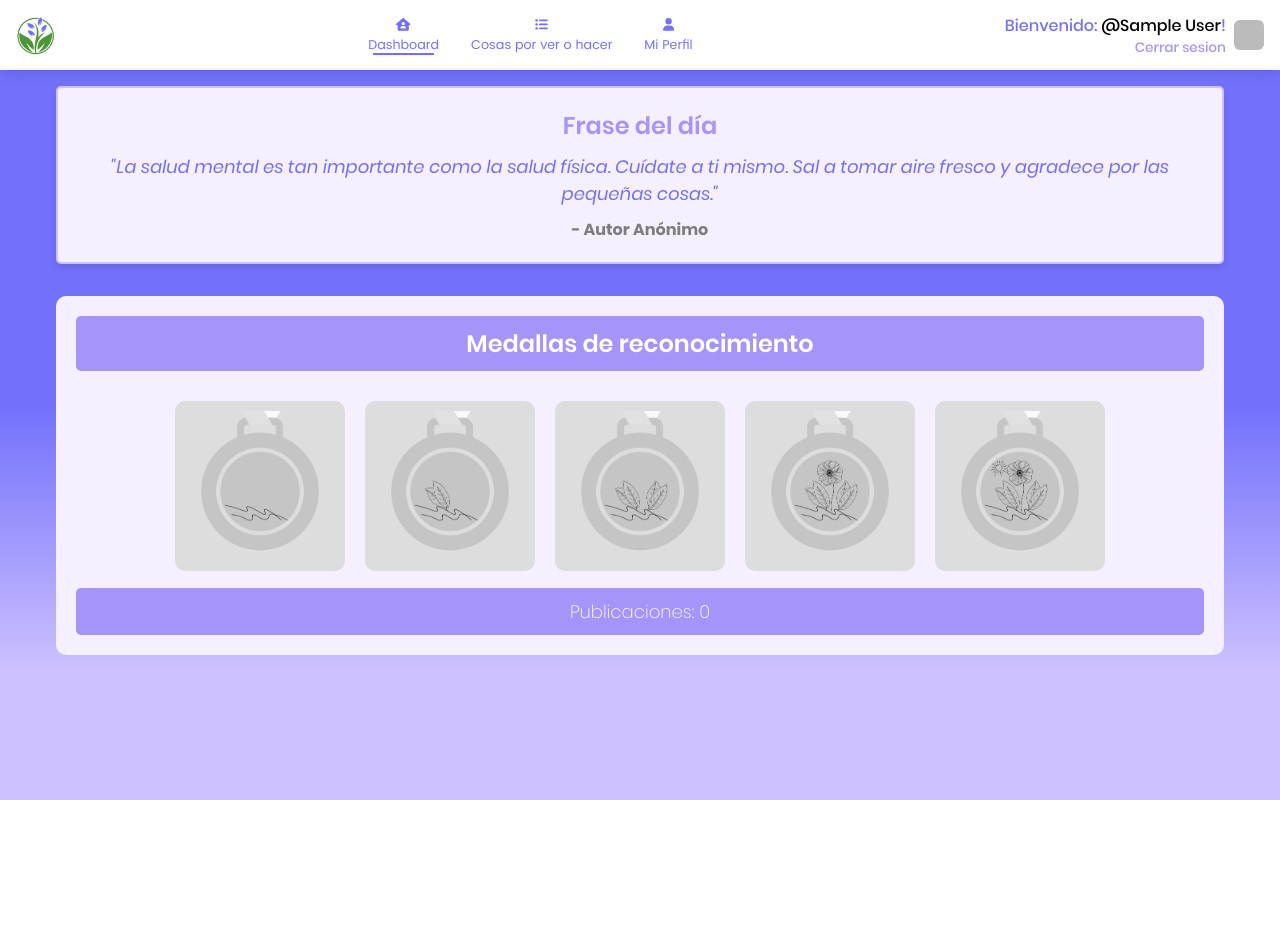
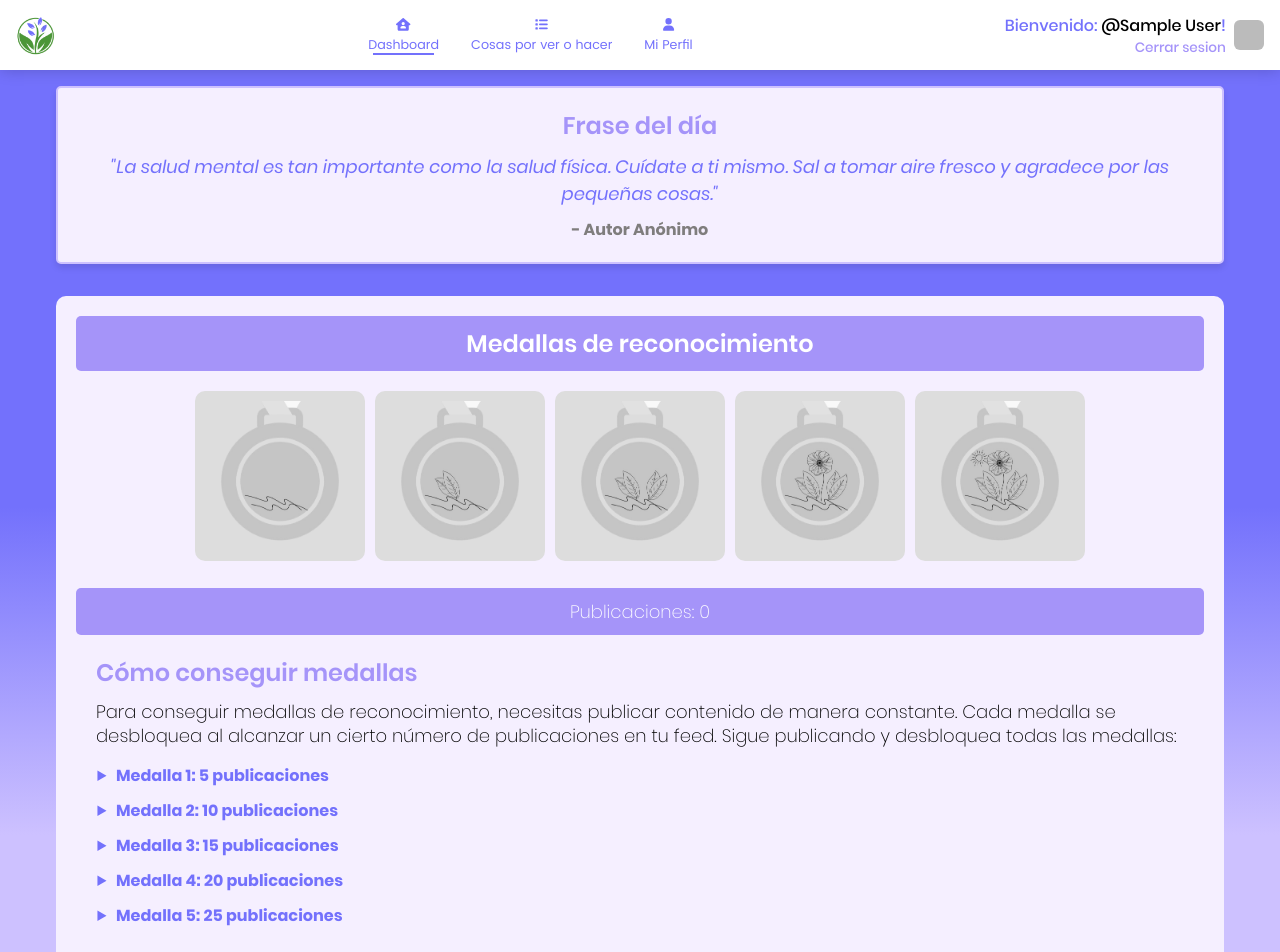
Before and after one commit to devsAroundWorld/my-daily-discoveries, a Vue app: page /user/dashboard in a window 1280 px wide. Shown: the top 952 px of the page. Before the commit the page ends 800 px from the top, so only its background shows below. Built offline with nearby package versions, Linux system fonts and the light colour scheme; no server answers; the database is empty; sample sign-in values are in the browser's storage; what @formkit/vue, vue3-lottie would draw is missing.

Commit message:
feat: MDD-72 - Add explanation for medal and fix counter post foor use

```diff
--- a/src/assets/styles/06-components/recognitionMedals.css
+++ b/src/assets/styles/06-components/recognitionMedals.css
@@ -7,7 +7,6 @@
 
 .medal-title {
   font-size: 24px;
-  color: var(--pastel-indigo);
   margin-bottom: 20px;
   background-color: var(--gentle-purple);
   padding: 10px;
@@ -16,9 +15,16 @@
   font-weight: 600;
 }
 
+.medal-body {
+  display: flex;
+  align-items: center;
+  justify-content: center;
+  flex-wrap: wrap;
+  gap: 10px;
+}
+
 .medal-wrapper {
   display: inline-block;
-  margin: 10px;
   text-align: center;
 }
 
@@ -37,7 +43,7 @@
 
 .medal-label {
   font-size: 16px;
-  font-weight: bold;
+  font-weight: 600;
   color: var(--gentle-purple);
 }
 
@@ -48,10 +54,49 @@
 
 .publications-count {
   font-size: 18px;
-  color: var(--december-sky);
   background-color: var(--gentle-purple);
   padding: 10px;
   border-radius: 5px;
   color: var(--white);
   font-weight: 200;
+  margin-top: 20px;
 }
+
+.medal-explanation {
+  background-color: var(--light-lavender);
+  padding: 20px;
+  border-radius: 10px;
+  text-align: left;
+}
+
+.medal-explanation h3 {
+  font-size: 24px;
+  color: var(--gentle-purple);
+  margin-bottom: 10px;
+  font-weight: 600;
+}
+
+.medal-explanation p {
+  font-size: 18px;
+  color: var(--black);
+  margin-bottom: 15px;
+  font-weight: 200;
+  line-height: 1.5rem;
+}
+
+.medal-explanation ul {
+  list-style-type: disc;
+  font-size: 16px;
+  color: var(--black);
+  padding-left: 20px;
+}
+
+.medal-explanation li {
+  margin-bottom: 10px;
+}
+
+.medal-explanation li {
+  font-weight: bold;
+  color: var(--pastel-indigo);
+  list-style-type: disclosure-closed;
+}
--- a/src/components/dashboard/RecognitionMedals.vue
+++ b/src/components/dashboard/RecognitionMedals.vue
@@ -34,8 +34,8 @@
     return medalImages[index] || ''
   }
 
-  watch(feedStore.posts, () => {
-    userPostsCount.value = feedStore.posts.length
+  watch(() => feedStore.posts.length, (nV) => {
+    userPostsCount.value = nV
 
     const conditions = [5, 10, 15, 20, 25]
 
@@ -49,6 +49,7 @@
     <h2 class="medal-title">
       Medallas de reconocimiento
     </h2>
+    <div class="medal-body">
       <div
         v-for="(medal, index) in medalsEnabled"
         :key="index"
@@ -71,9 +72,26 @@
           Medalla {{ index + 1 }}
         </p>
       </div>
+    </div>
     <p class="publications-count">
       Publicaciones: {{ userPostsCount }}
     </p>
+
+    <div class="medal-explanation">
+      <h3>Cómo conseguir medallas</h3>
+      <p>
+        Para conseguir medallas de reconocimiento, necesitas publicar contenido de manera constante.
+        Cada medalla se desbloquea al alcanzar un cierto número de publicaciones en tu feed.
+        Sigue publicando y desbloquea todas las medallas:
+      </p>
+      <ul>
+        <li>Medalla 1: 5 publicaciones</li>
+        <li>Medalla 2: 10 publicaciones</li>
+        <li>Medalla 3: 15 publicaciones</li>
+        <li>Medalla 4: 20 publicaciones</li>
+        <li>Medalla 5: 25 publicaciones</li>
+      </ul>
+    </div>
   </div>
 </template>
 
```
Lines whose indentation alone changed are shown as unchanged.
